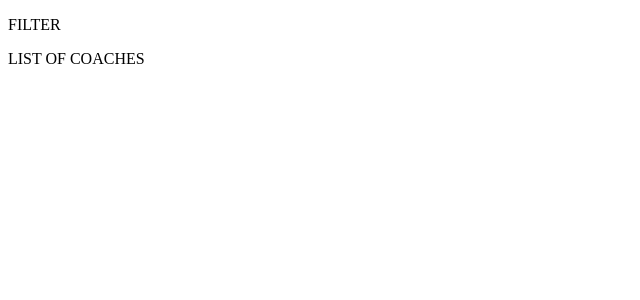
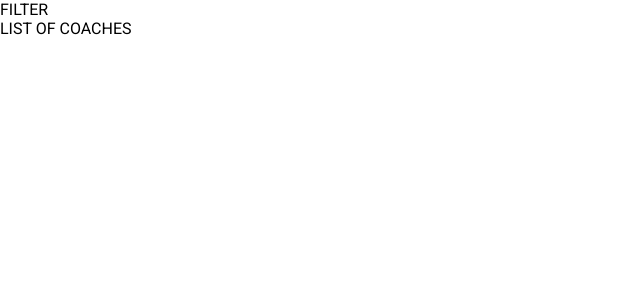
Before and after one commit to ecpieritz/find-a-coach, a Vue app: page /coaches in a window 1280 px wide. Shown: the top 300 px of the page, without its empty margins (0-640 px from the left). Built offline with nearby package versions, Linux system fonts and the light colour scheme.

Commit message:
Added basic style in App.vue

```diff
--- a/src/App.vue
+++ b/src/App.vue
@@ -9,5 +9,17 @@
 </script>
 
 <style>
+@import url("https://fonts.googleapis.com/css2?family=Roboto:wght@400;700&display=swap");
 
+* {
+  box-sizing: border-box;
+}
+
+html {
+  font-family: "Roboto", sans-serif;
+}
+
+body {
+  margin: 0;
+}
 </style>
--- a/src/pages/coaches/CoachesList.vue
+++ b/src/pages/coaches/CoachesList.vue
@@ -1,10 +1,10 @@
 <template>
   <div>
     <section>
-      <p>FILTER</p>
+      FILTER
     </section>
     <section>
-      <p>LIST OF COACHES</p>
+      LIST OF COACHES
     </section>
   </div>
 </template>
```
